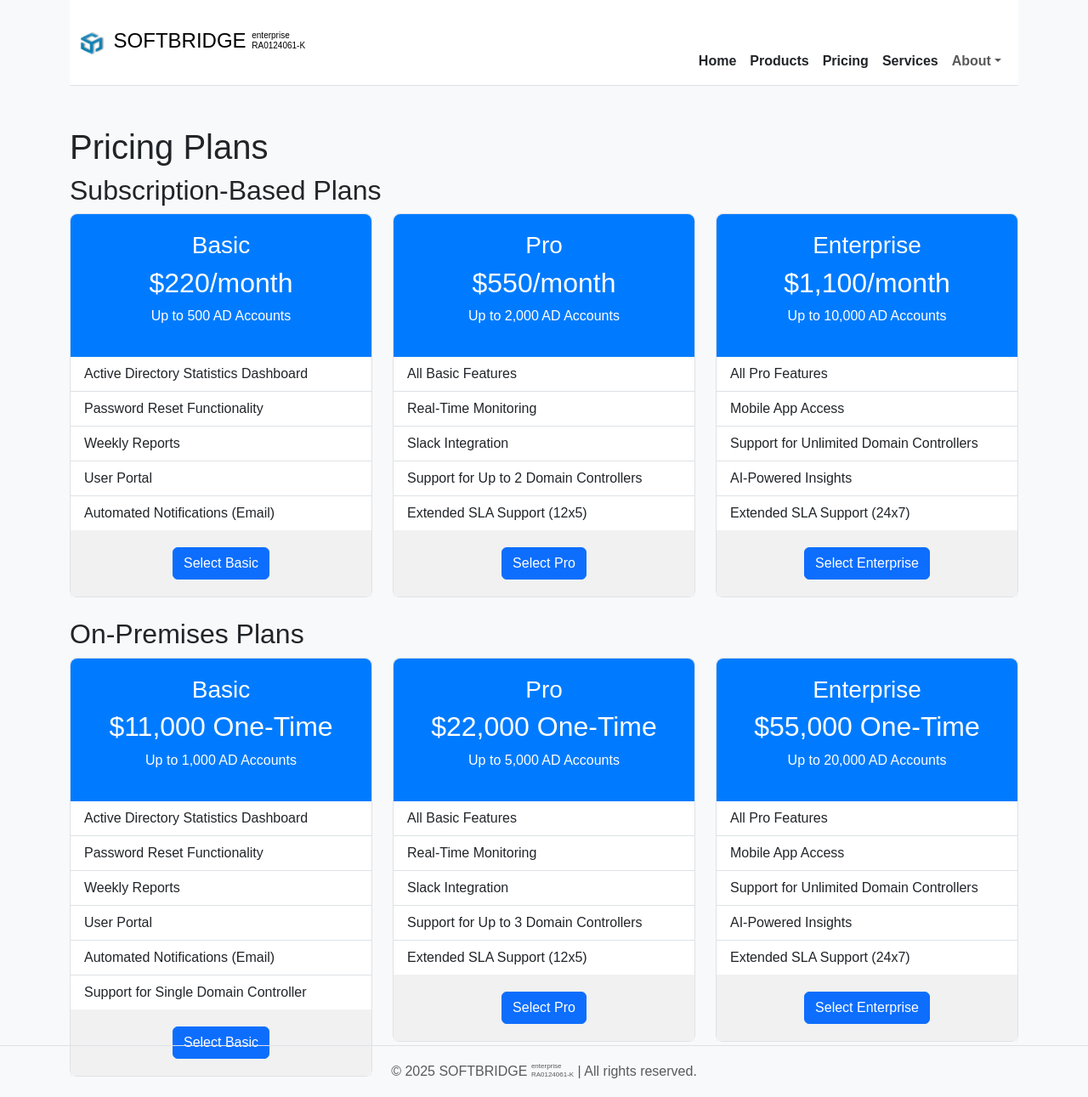
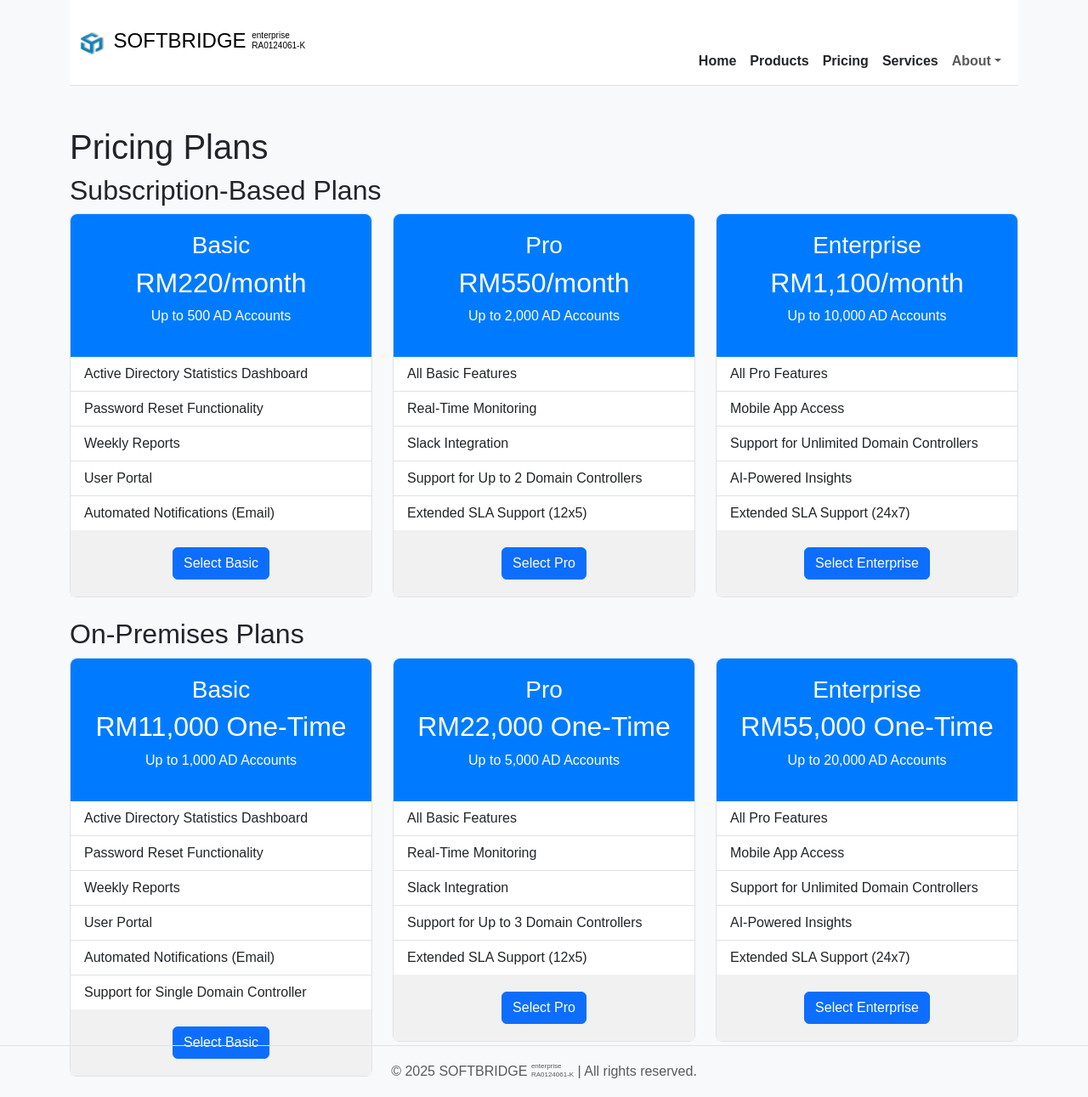
Before and after one commit to mfauziii/softbridge.github.io, a Jekyll site: the page built from pricing.md, in a window 1280 px wide. Shown: the whole page at 85% size. Built offline with Jekyll 4.4.1, drawn with Linux system fonts in a browser that asks for light colours; nearby versions of some CDN libraries.

Commit message:
Update pricing.md

```diff
--- a/pricing.md
+++ b/pricing.md
@@ -13,7 +13,7 @@ title: "Pricing"
       <div class="pricing-card">
           <div class="pricing-header text-center">
               <h3>Basic</h3>
-              <h2>$220/month</h2>
+              <h2>RM220/month</h2>
               <p>Up to 500 AD Accounts</p>
           </div>
           <ul class="list-group list-group-flush">
@@ -34,7 +34,7 @@ title: "Pricing"
       <div class="pricing-card">
           <div class="pricing-header text-center">
               <h3>Pro</h3>
-              <h2>$550/month</h2>
+              <h2>RM550/month</h2>
               <p>Up to 2,000 AD Accounts</p>
           </div>
           <ul class="list-group list-group-flush">
@@ -55,7 +55,7 @@ title: "Pricing"
       <div class="pricing-card">
           <div class="pricing-header text-center">
               <h3>Enterprise</h3>
-              <h2>$1,100/month</h2>
+              <h2>RM1,100/month</h2>
               <p>Up to 10,000 AD Accounts</p>
           </div>
           <ul class="list-group list-group-flush">
@@ -80,7 +80,7 @@ title: "Pricing"
       <div class="pricing-card">
           <div class="pricing-header text-center">
               <h3>Basic</h3>
-              <h2>$11,000 One-Time</h2>
+              <h2>RM11,000 One-Time</h2>
               <p>Up to 1,000 AD Accounts</p>
           </div>
           <ul class="list-group list-group-flush">
@@ -102,7 +102,7 @@ title: "Pricing"
       <div class="pricing-card">
           <div class="pricing-header text-center">
               <h3>Pro</h3>
-              <h2>$22,000 One-Time</h2>
+              <h2>RM22,000 One-Time</h2>
               <p>Up to 5,000 AD Accounts</p>
           </div>
           <ul class="list-group list-group-flush">
@@ -123,7 +123,7 @@ title: "Pricing"
       <div class="pricing-card">
           <div class="pricing-header text-center">
               <h3>Enterprise</h3>
-              <h2>$55,000 One-Time</h2>
+              <h2>RM55,000 One-Time</h2>
               <p>Up to 20,000 AD Accounts</p>
           </div>
           <ul class="list-group list-group-flush">
```
